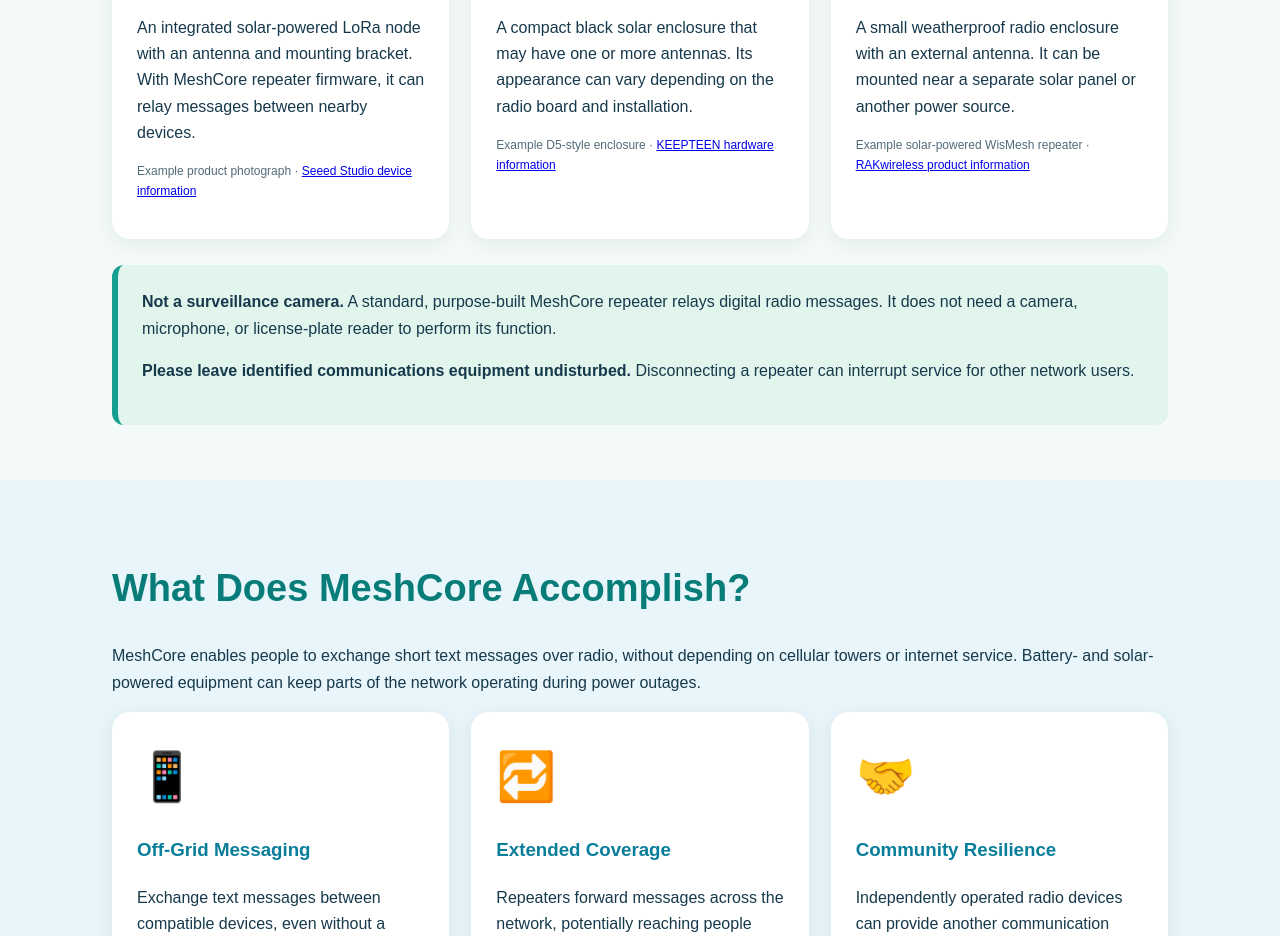
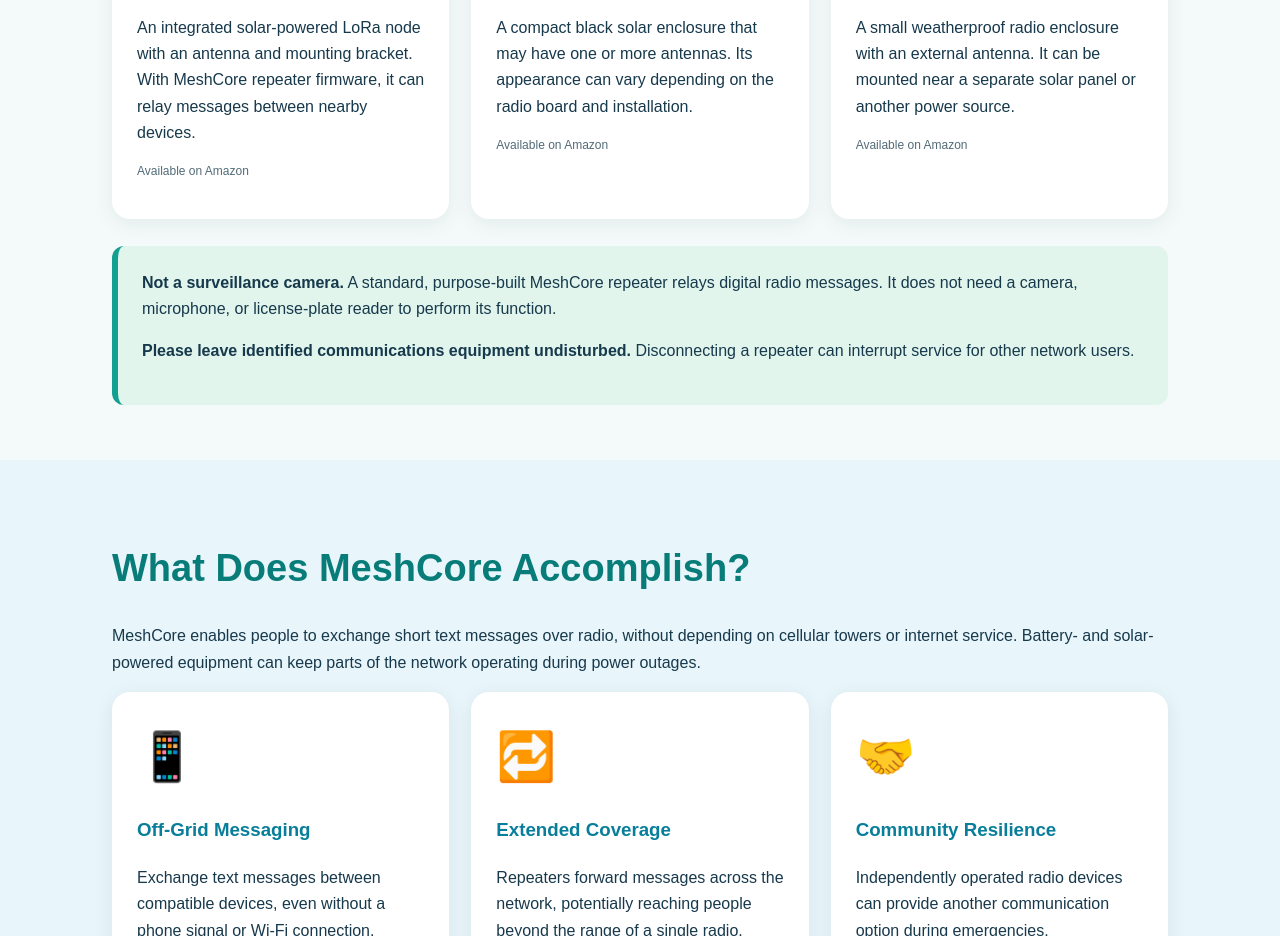
Before and after one commit to DrGalaxy-GM/meshcore-community-website, a plain HTML site: page index.html in a window 1280 px wide. Shown: the part 1080-2016 px from the top of the page. Drawn offline with Linux system fonts and the light colour scheme.

Commit message:
Replace repeater photo example links with Available on Amazon captions

```diff
--- a/index.html
+++ b/index.html
@@ -75,17 +75,17 @@ footer a{color:#ffdb83}
 <div class="card">
 <img class="device-photo" src="images/meshcore-repeater-home.jpg" alt="Solar-powered repeater mounted on a pole, with angled solar panel and antenna" loading="lazy">
 <h3>SenseCAP Solar Node P1-Pro</h3><p>An integrated solar-powered LoRa node with an antenna and mounting bracket. With MeshCore repeater firmware, it can relay messages between nearby devices.</p>
-<p class="photo-credit">Example product photograph · <a href="https://wiki.seeedstudio.com/meshtastic_solar_node/" target="_blank" rel="noopener noreferrer">Seeed Studio device information</a></p>
+<p class="photo-credit">Available on Amazon</p>
 </div>
 <div class="card">
 <img class="device-photo" src="https://imgaz1.staticbg.com/thumb/large/oaupload/banggood/images/CE/34/98760632-be8d-4e2c-9495-cc57236a7edd.jpg.webp" alt="D5 solar LoRa enclosure showing black solar panel and antennas" loading="lazy">
 <h3>KEEPTEEN D5 Solar Repeater</h3><p>A compact black solar enclosure that may have one or more antennas. Its appearance can vary depending on the radio board and installation.</p>
-<p class="photo-credit">Example D5-style enclosure · <a href="https://www.keepteen.com/blog-Solar-Lora/How-to-use-D5-Solar-panel-System-to-DIY-a-Lora-Node-Repeater-for-Meshtastic-11929169.html" target="_blank" rel="noopener noreferrer">KEEPTEEN hardware information</a></p>
+<p class="photo-credit">Available on Amazon</p>
 </div>
 <div class="card">
 <img class="device-photo" src="images/Rak.jpeg" alt="Solar-powered RAK WisMesh repeater mounted vertically on a pole, with antenna above the solar panel" loading="lazy">
 <h3>RAK WisMesh Repeater</h3><p>A small weatherproof radio enclosure with an external antenna. It can be mounted near a separate solar panel or another power source.</p>
-<p class="photo-credit">Example solar-powered WisMesh repeater · <a href="https://store.rakwireless.com/products/wismesh-meshtastic-solar-repeater" target="_blank" rel="noopener noreferrer">RAKwireless product information</a></p>
+<p class="photo-credit">Available on Amazon</p>
 </div>
 </div>
 <br>
```
